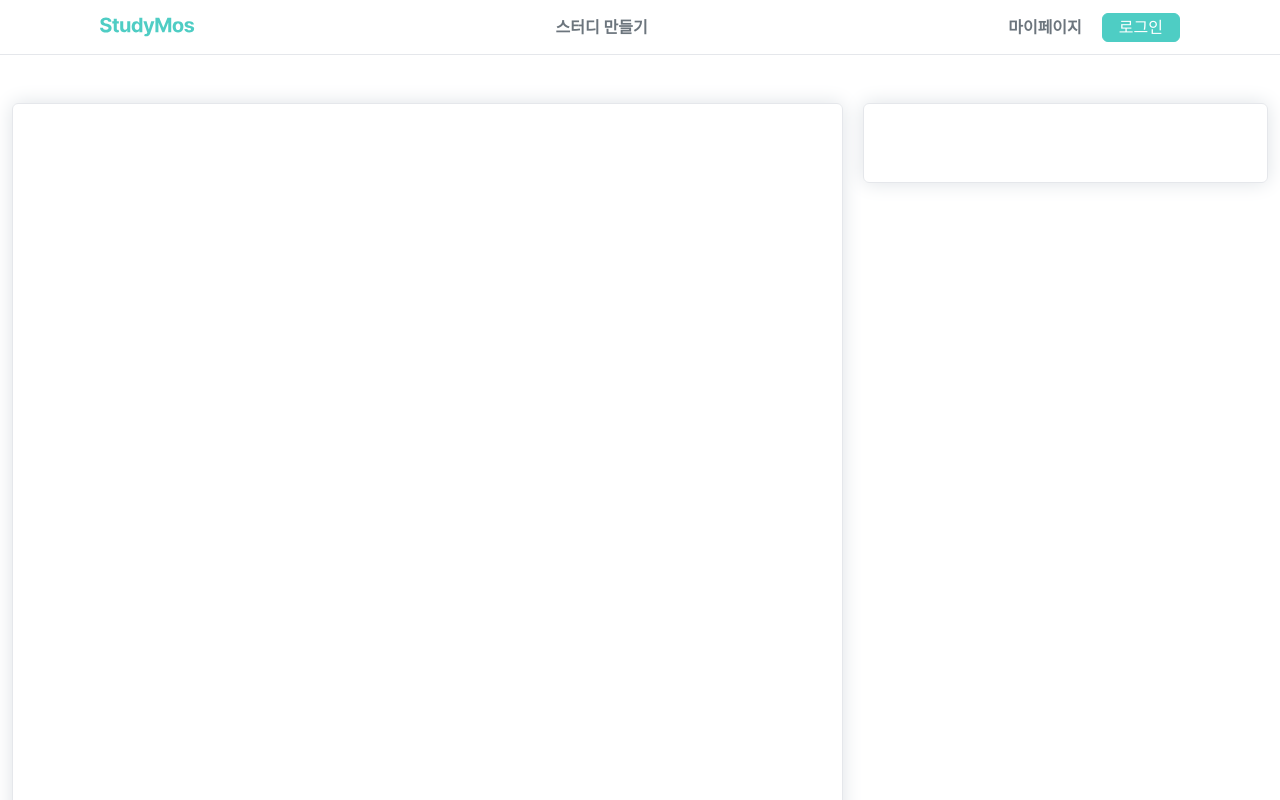
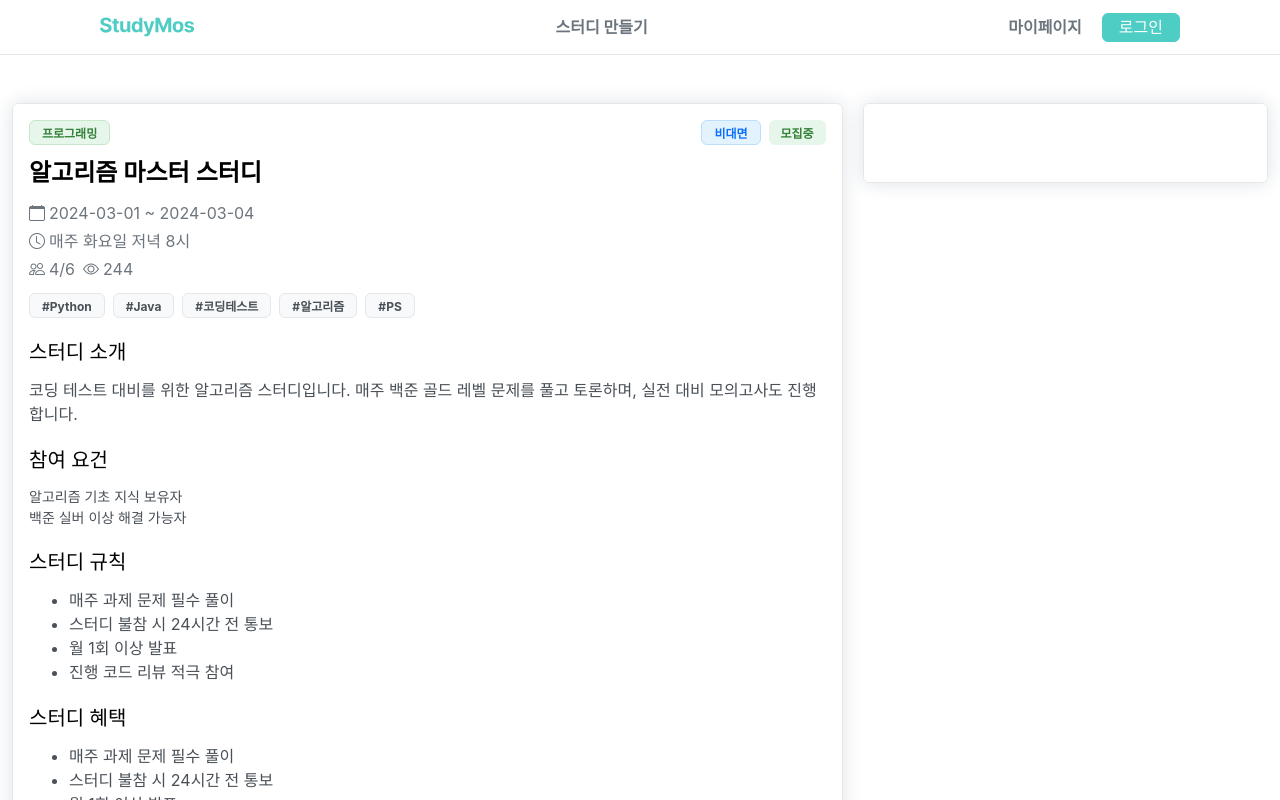
Before and after one commit to project-mos/frontend, a Next.js app: page /studies/1 in a window 1280 px wide. Shown: the top 800 px of the page. Built offline with nearby package versions, Linux system fonts and the light colour scheme.

Commit message:
🚀 [Feat]: <StudyDescriptionCard/> 추가 🚀 [Feat]: MockStudiesApiResult 연동

```diff
--- a/src/app/studies/[id]/page.tsx
+++ b/src/app/studies/[id]/page.tsx
@@ -1,10 +1,12 @@
+import { MockStudiesApiResult } from "@/app/mock/api/studies";
 import Card from "@/components/atoms/Card";
+import StudyDescriptionCard from "@/features/studies/components/StudyDescriptionCard";
 import React from "react";
 
 const page = () => {
   return (
     <>
-      <Card className="col-span-8 min-h-screen"></Card>
+      <StudyDescriptionCard data={MockStudiesApiResult} />
       <Card className="col-span-4 flex flex-col h-20 "></Card>
     </>
   );
```
